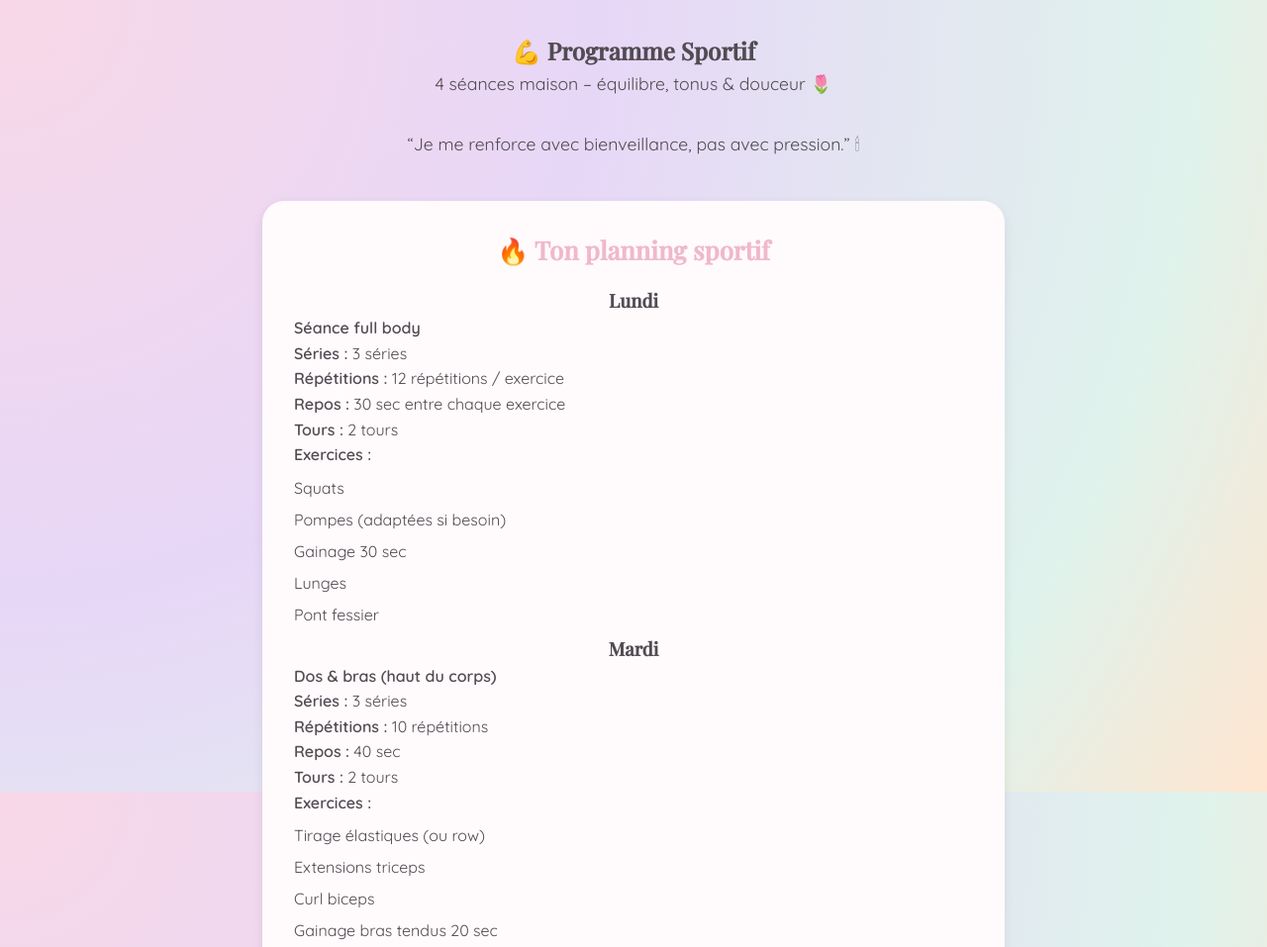
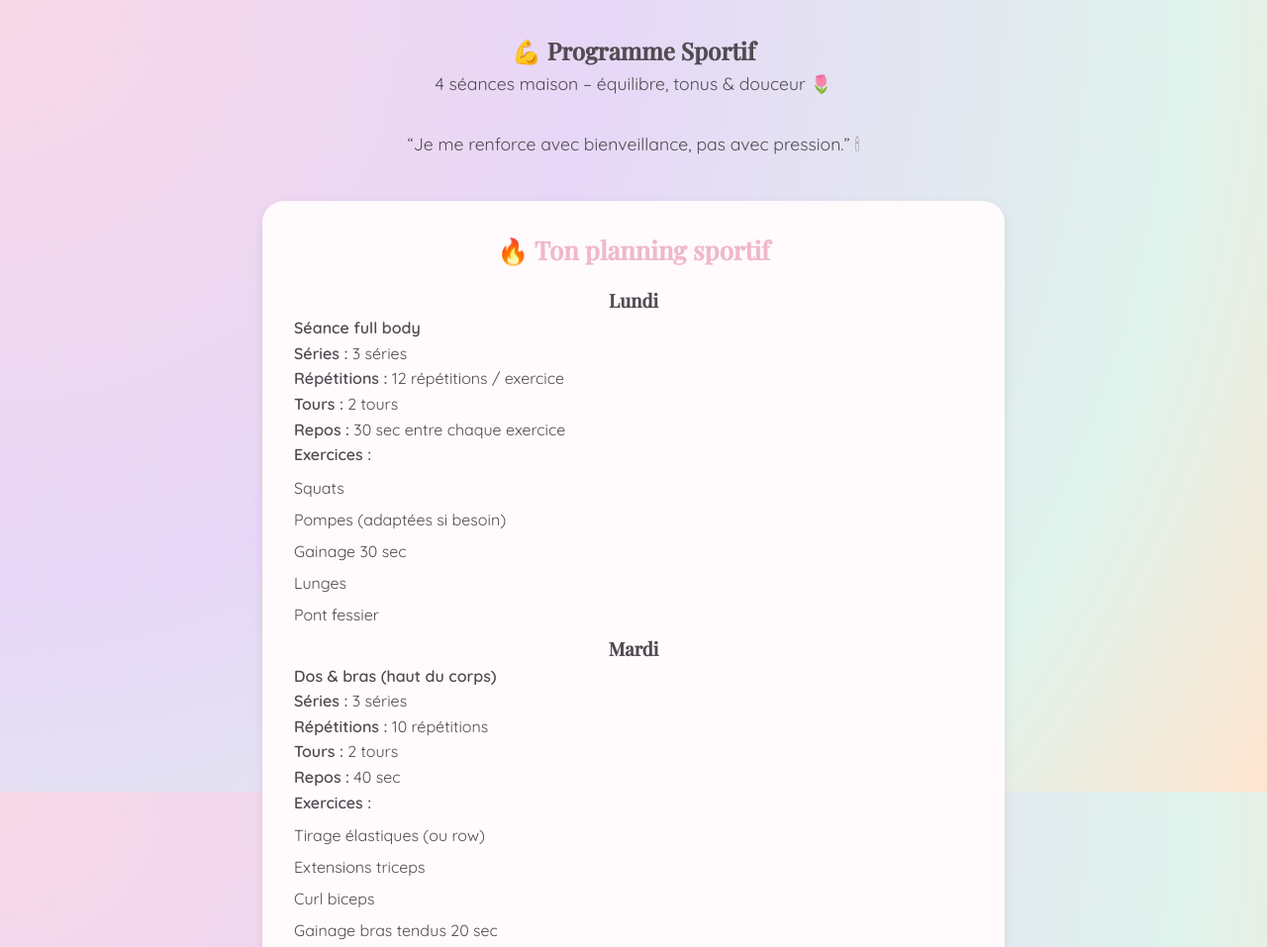
Before and after one commit to myriamortiz/thesafeplaceuniverse, a plain HTML site: page sport.html in a window 1280 px wide. Shown: the top 957 px of the page at 99% size. Drawn offline with nearby package versions, Linux system fonts and the light colour scheme.

Commit message:
Update sport.html

```diff
--- a/sport.html
+++ b/sport.html
@@ -60,12 +60,16 @@
         div.innerHTML = `
           <h3>${day.jour}</h3>
           <p><strong>${day.type}</strong></p>
-          <p><strong>Séries :</strong> ${day.series}</p>
-          <p><strong>Répétitions :</strong> ${day.repetitions}</p>
-          <p><strong>Repos :</strong> ${day.repos}</p>
-          <p><strong>Tours :</strong> ${day.tours}</p>
+
+          <p><strong>Séries :</strong> ${day.series || "—"}</p>
+          <p><strong>Répétitions :</strong> ${day.repetitions || "—"}</p>
+          <p><strong>Tours :</strong> ${day.tours || "—"}</p>
+          <p><strong>Repos :</strong> ${day.repos || "—"}</p>
+
           <p><strong>Exercices :</strong></p>
-          <ul>${day.exercices.map(e => `<li>${e}</li>`).join("")}</ul>
+          <ul>
+            ${day.exercices ? day.exercices.map(e => `<li>${e}</li>`).join("") : "<li>—</li>"}
+          </ul>
         `;
 
         container.appendChild(div);
```
